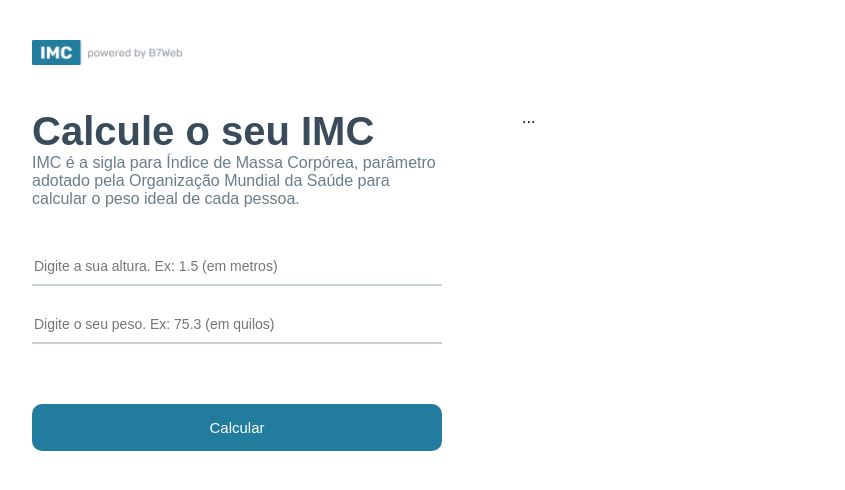
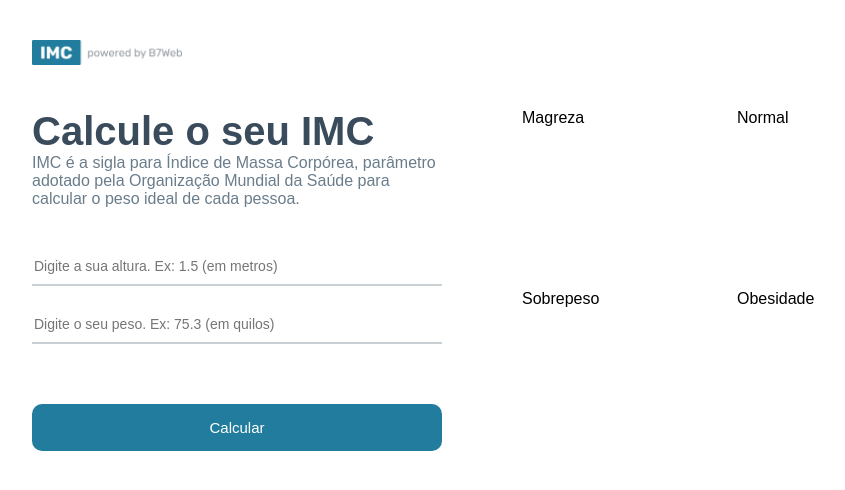
Before and after one commit to F4ELL/CalculatorIMC, a React (Create React App) app: page / in a window 1280 px wide. Shown: the top 490 px of the page, without its empty margins (158-1003 px from the left). Built offline with nearby package versions, Linux system fonts and the light colour scheme.

Commit message:
feat: create and styling right side

```diff
--- a/src/App.module.css
+++ b/src/App.module.css
@@ -65,4 +65,12 @@ body{
 .rightSide{
     flex: 1;
     margin-left: 40px;
+    display: flex;
 }
+
+.rightSide .grid{
+    flex: 1;
+    display: grid;
+    grid-template-columns: repeat(2, 1fr);
+    gap: 20px;
+}
--- a/src/App.tsx
+++ b/src/App.tsx
@@ -46,7 +46,11 @@ function App() {
           <button onClick={handleCalculateButton}>Calcular</button>
         </div>
         <div className={styles.rightSide}>
-          ...
+          <div className={styles.grid}>
+            {levels.map((item, key) => (
+              <div key={key}>{item.title}</div>
+            ))}
+          </div>
         </div>
       </div>
     </div>
--- a/src/helpers/imc.ts
+++ b/src/helpers/imc.ts
@@ -3,13 +3,13 @@ export type Level = {
     color: string,
     icon: 'down' | 'up',
     imc: number[],
-    yourImc: number
+    yourImc?: number
 }
 
 export const levels: Level[] = [
-    { title: 'Magreza', color: '#96A3AB', icon: 'down', imc: [0, 18.5] }
-    { title: 'Normal', color: '#0EAD69', icon: 'up', imc: [18.6, 24.9] }
-    { title: 'Sobrepeso', color: '#E2B039', icon: 'down', imc: [25, 30] }
+    { title: 'Magreza', color: '#96A3AB', icon: 'down', imc: [0, 18.5] },
+    { title: 'Normal', color: '#0EAD69', icon: 'up', imc: [18.6, 24.9] },
+    { title: 'Sobrepeso', color: '#E2B039', icon: 'down', imc: [25, 30] },
     { title: 'Obesidade', color: '#C3423F', icon: 'down', imc: [30.1, 99] }
 ]//
 
```
